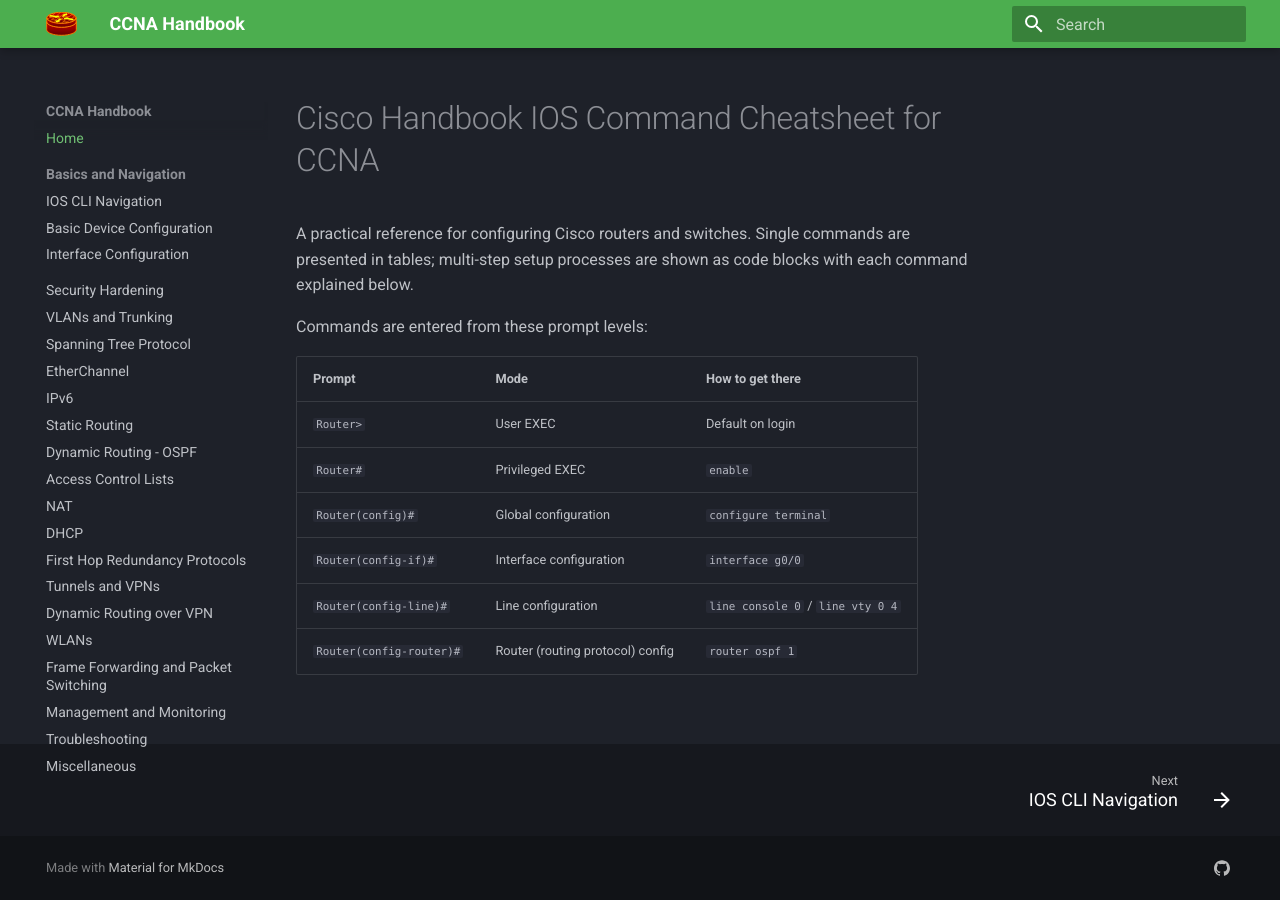
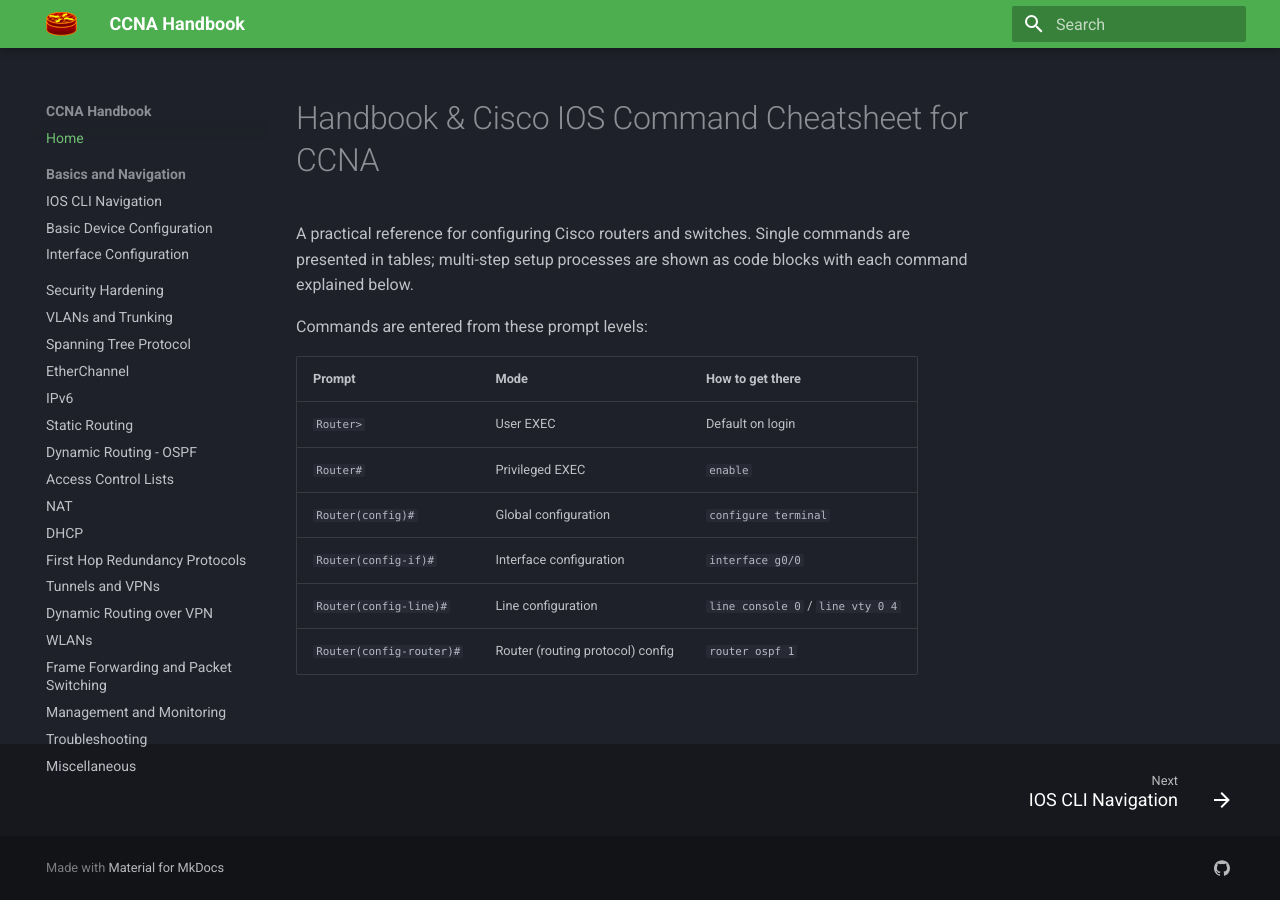
Before and after one commit to Edm0ndDantes/CCNA-IOS-Cheatsheet, an MkDocs documentation site: the page built from docs/index.md, in a window 1280 px wide. Built offline with MkDocs 1.6.1 and Material for MkDocs 9.7.7, drawn with Linux system fonts in a browser that asks for light colours; some web fonts are replaced.

Commit message:
minor mod

```diff
--- a/docs/index.md
+++ b/docs/index.md
@@ -1,4 +1,4 @@
-# Cisco Handbook IOS Command Cheatsheet for CCNA
+# Handbook & Cisco IOS Command Cheatsheet for CCNA
 
 A practical reference for configuring Cisco routers and switches.
 Single commands are presented in tables; multi-step setup processes are shown as code blocks with each command explained below.
```
